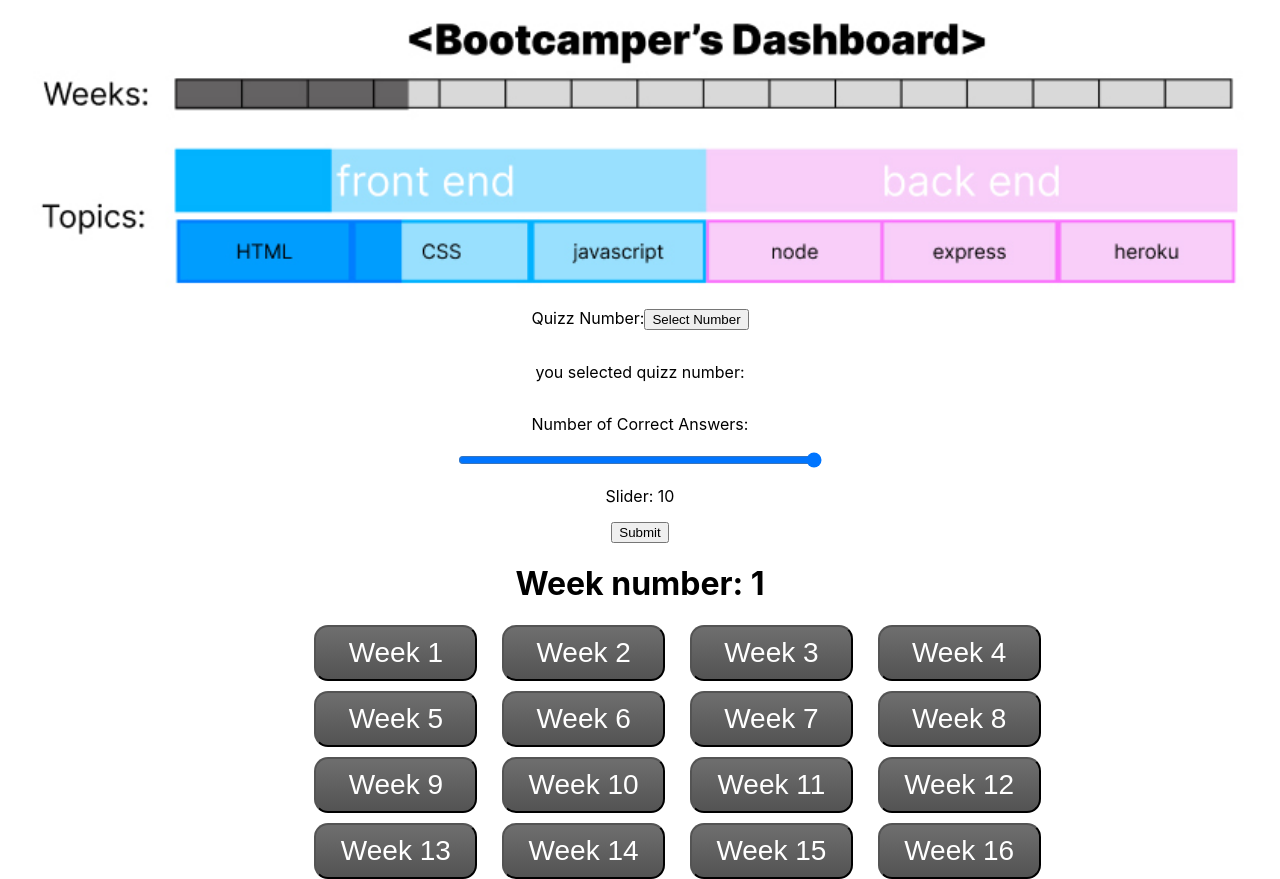
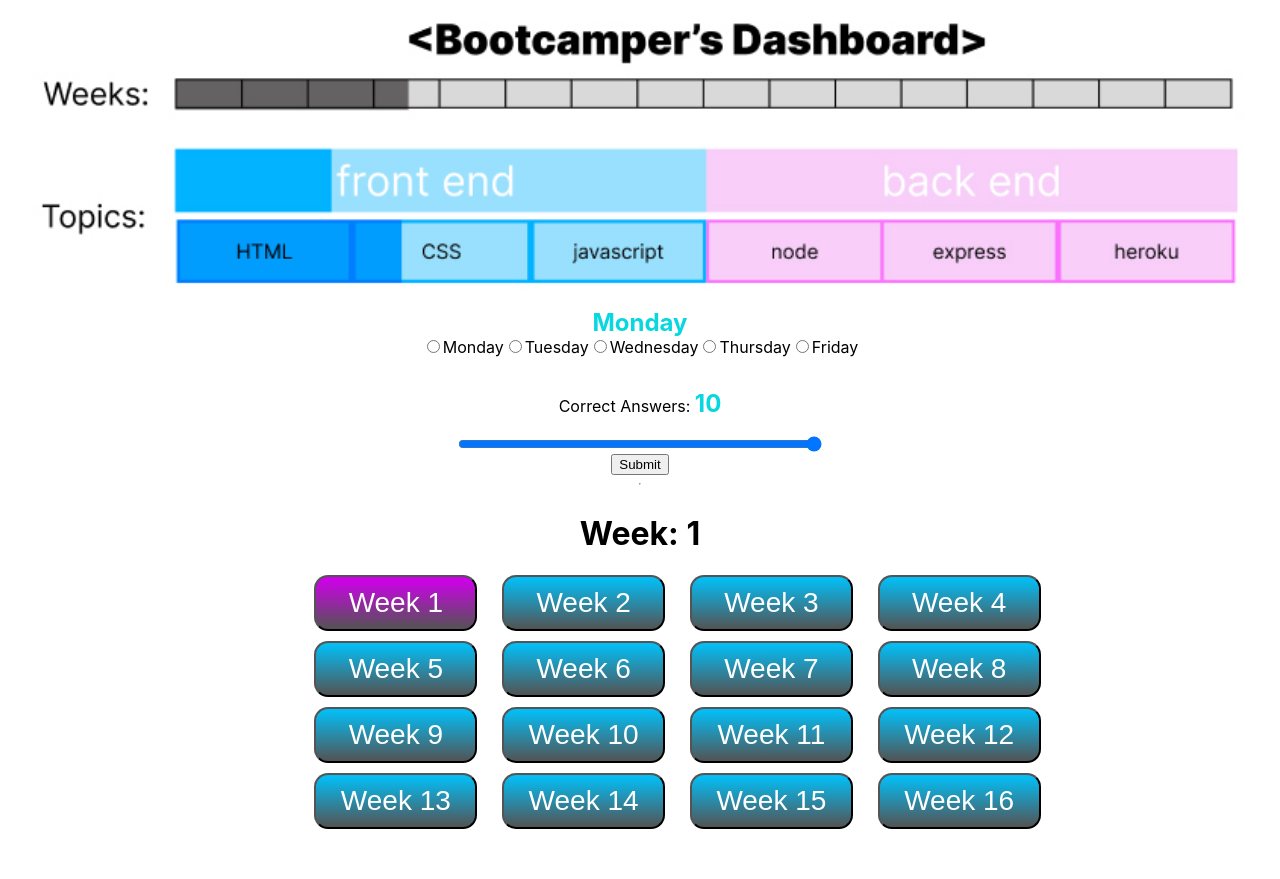
Before and after one commit to SchoolOfCode/w9_frontend-project-magic-room-32, a React (Create React App) app in the folder front/: page / in a window 1280 px wide. Both pictures are taken after a click on the button "Week 1". After the commit the page ends 829 px from the top, so only its background shows below. Built offline with nearby package versions, Linux system fonts and the light colour scheme.

Commit message:
week number going to the back too

```diff
--- a/front/src/components/App/App.js
+++ b/front/src/components/App/App.js
@@ -1,5 +1,6 @@
 
 import './App.css';
+import {useState} from 'react';
 import TopHeader from '../TopHeader/topHeader';
 import QuizzInput from '../QuizzInput/quizzInput';
 
@@ -11,20 +12,57 @@ import EachWeek from "../Buttons/eachWeek"
 
 
 function App() {
+
+  const [week, setWeek] = useState(1)
+
+
+
+
+// WEEK BUTTONS:🏀
+  function handleWeekClick(event) {
+
+
+
+    // event.target.style.background = 'linear-gradient(to bottom, rgb(206, 1, 233) 5%, #535353 100%)';
+    document.querySelector('.week').style.background = 'linear-gradient(to bottom, rgb(206, 1, 233) 5%, #535353 100%)';
+
+
+
+    let quizzInput= document.querySelector('#quizzInput');
+    quizzInput.style.display = 'flex';
+
+    setWeek(event.target.id);
+
+
+    // HIGHLIGHTING BUTTON:
+
+  }
+
+
+
+
+
+
+
+
+
+
+
   return (
     <div className="App">
 
 
 
     <TopHeader />
-    <QuizzInput />
+
+
+    <QuizzInput  week={week} />
 
 
 
 
-
-<EachWeek></EachWeek>
-
+{/* 🏀 */}
+<EachWeek  handleWeekClick={handleWeekClick}  />
 
 
     </div>
--- a/front/src/components/Buttons/buttons.css
+++ b/front/src/components/Buttons/buttons.css
@@ -424,19 +424,10 @@ h1 {
 
 
 
-.week {
-    background: linear-gradient(to bottom, #6d6d6d 5%, #535353 100%);
-    background-color: #6d6d6d;
-    border-radius: 14px;
-    display: inline-block;
-    cursor: pointer;
-    color: #ffffff;
-    font-family: Arial;
-    font-size: 28px;
-    padding: 10px 15px;
-    text-align: center;
 
-}
+
+
+
 #EachWeek {
 
     display: grid;
@@ -444,3 +435,34 @@ h1 {
     width: 100%;
     gap: 10px 25px;
 }
+
+
+
+
+
+
+
+
+.week {
+    background: linear-gradient(to bottom, #05bcf3 5%, #535353 100%);
+    background-color: #6d6d6d;
+    color: #ffffff;
+    border-radius: 14px;
+    display: inline-block;
+    cursor: pointer;
+    font-family: Arial;
+    font-size: 28px;
+    padding: 10px 15px;
+    text-align: center;
+
+}
+
+
+
+
+.week:hover {
+
+
+    background: linear-gradient(to bottom, rgb(206, 1, 233) 5%, #535353 100%);
+
+}
--- a/front/src/components/Buttons/eachWeek.js
+++ b/front/src/components/Buttons/eachWeek.js
@@ -10,9 +10,29 @@ import {useState} from 'react';
 
 
 // component:
-export default function EachWeek() {
+export default function EachWeek({handleWeekClick}) {
 
     const [weekNumber, setWeekNumber] = useState('None');
+
+
+
+
+
+
+
+
+
+
+
+
+
+
+
+
+
+
+
+
 
     let weeks =[];
     for(let i=1; i<=16; i++) {
@@ -20,18 +40,25 @@ export default function EachWeek() {
     }
 
 
+// 🏀
+    // function handleWeekClick(event) {
+    //     let quizzInput= document.querySelector('#quizzInput');
+    //     quizzInput.style.display = 'flex';
+    //     console.log(event.target.id);
+    //     setWeekNumber(event.target.id);
+    // }
 
-    function handleWeekClick(event) {
-        let quizzInput= document.querySelector('#quizzInput');
-        quizzInput.style.display = 'flex';
-        console.log(event.target.id);
-        setWeekNumber(event.target.id);
-    }
+
+
+
+
+
+
 
 
     return (
         <div>
-            <h1>Week number: {weekNumber}</h1>
+            {/* <h1>Week:  {weekNumber}</h1> */}
             <div id="EachWeek">
 
             {
--- a/front/src/components/QuizzInput/quizzInput.css
+++ b/front/src/components/QuizzInput/quizzInput.css
@@ -21,7 +21,7 @@
 
 
 #quizzNumberSelect {
-    display: none;
+    /* display: none; */
     align-items: center;
 }
 
@@ -30,3 +30,15 @@
     width: 30%;
     align-items: center;
 }
+
+
+
+
+
+
+
+.boldFont {
+    font-weight: bold;
+    font-size: 1.5em;
+    color: rgb(7, 215, 223);
+}
--- a/front/src/components/QuizzInput/quizzInput.js
+++ b/front/src/components/QuizzInput/quizzInput.js
@@ -1,7 +1,5 @@
 
 import './quizzInput.css';
-import EachWeek from '../Buttons/eachWeek';
-
 import { useState} from 'react';
 
 
@@ -17,10 +15,14 @@ import { useState} from 'react';
 
 
 
-export default function QuizzInput() {
+export default function QuizzInput({week}) {
+
+    let weekdays = ['Monday', 'Tuesday','Wednesday', 'Thursday','Friday'];
+
 
     // number of quizz selected:
     const [quizzNumberSelected, setQuizzNumberSelected] = useState(true);
+
     const [correctAnswers, setCorrectAnswers] = useState(10);
 
 
@@ -110,21 +112,9 @@ function  handleRadioChange(event) {
     async function submitResults() {
 
 
-        // testing no radio inputs:
-
-
-        console.log('testing no radio inputs: >>>');
-
-
-        // console.log(typeof document.querySelector('input[name="quizzNumber"]:checked').value);
-        // console.log(document.querySelector('input[name="quizzNumber"]:checked').value);
-
-        console.log('quiz radio on submit: >>> ', quizzNumberRadio);
+        console.log('week selected: >>>>> inside quizzInput' , week);
+        console.log('quiz number radio on submit: >>> ', quizzNumberRadio);
         console.log('quiz slider on submit: >>> ', correctAnswers);
-
-
-
-        console.log('finished testing no radio inputs');
 
 
 
@@ -138,25 +128,11 @@ function  handleRadioChange(event) {
 
 
 
-        // let radioSelected = document.querySelector('input[name="quizzNumber"]:checked').value;
-
-        // if(radioSelected >= 1 && radioSelected <=5) {
-        //     alert(`you chose ${radioSelected}`);
-        // }
-        // else {
-        //     alert('no radio selected')
-        //     radioSelected = 1;
-
-        // }
-
-
-        // setQuizzNumber(radioSelected);
 
 
 
 
-        // console.log('correct answers: >>> ', correctAnswers);
-        // console.log('radio selected: >>> ', quizzNumber);
+
 
 
 
@@ -169,8 +145,9 @@ function  handleRadioChange(event) {
         //         "Content-Type": "application/json",
         //     },
         //     body: JSON.stringify({
-        //         quizzNumber: radioSelected,
-        //         correctAnswers: correctAnswers}),
+        //         quizzNumber: quizzNumberRadio,
+        //         correctAnswers: correctAnswers,
+        //         weekNumber: 1}),
         // })
 
         // .then(response => response.json())
@@ -180,6 +157,8 @@ function  handleRadioChange(event) {
         // })
 
 
+        let quizzInput= document.querySelector('#quizzInput');
+        // quizzInput.style.display = 'none';
 
 
 
@@ -199,43 +178,61 @@ function  handleRadioChange(event) {
 
 
 
-    return (<div id='quizzInput'>
+    return (
+
+
+    <div id='quizzInput'>
+
+
 
 
 
 
 
 {/* QUIZZ NUMBER radio buttons */}
-<p>Quizz Number:
+<p><span className='boldFont'> {quizzNumberRadio?  weekdays[quizzNumberRadio-1] : ''}</span>
 
-        <button onClick={handleQuizzNumberSelect}> Select Number</button>
+        {/* <button onClick={handleQuizzNumberSelect}> Select Number</button> */}
         <div id='quizzNumberSelect'>
 
             <input type='radio' value='1' id='1'  name='quizzNumber' onChange={handleRadioChange} />
-            <label for='quizzNumber'>1</label>
+            <label for='quizzNumber'>Monday</label>
 
             <input type='radio' value='2' id ='2' name='quizzNumber' onChange={handleRadioChange}/>
-            <label for='quizzNumber'>2</label>
+            <label for='quizzNumber'>Tuesday</label>
 
             <input type='radio' value='3' id='3' name='quizzNumber' onChange={handleRadioChange}/>
-            <label for='quizzNumber'>3</label>
+            <label for='quizzNumber'>Wednesday</label>
 
             <input type='radio' value='4'  id='4' name='quizzNumber' onChange={handleRadioChange}/>
-            <label for='quizzNumber'>4</label>
+            <label for='quizzNumber'>Thursday</label>
 
             <input type='radio' value='5'  id='5' name='quizzNumber' onChange={handleRadioChange}/>
-            <label for='quizzNumber'>5</label>
+            <label for='quizzNumber'>Friday</label>
 
         </div>
 </p>
 
-<p>you selected quizz number: {quizzNumberSelected}</p>
+
+
+
+
+
+{/* <p>you selected quizz number:</p> */}
 
 
 
 
 {/* SLIDER selector:  */}
-<p>Number of Correct Answers:
+<p>Correct Answers:   <span className='boldFont'>{correctAnswers}</span>
+
+
+
+</p>
+
+
+<input      type="range" min="1" max="10" step='1'
+            class="slider" id="slider" default-value='0' onChange={handleSliderChange} />
 
 
 
@@ -244,20 +241,15 @@ function  handleRadioChange(event) {
 
 
 
+<button onClick={submitResults}>Submit</button>
+<hr />
 
-</p>
-
-
-<input      type="range" min="1" max="10" step='1'
-            class="slider" id="slider" default-value='0' onChange={handleSliderChange} />
-<p id='sliderValue'>Slider: {correctAnswers} </p>
+<h1>Week: {week}</h1>
 
 
 
 
+</div>
 
-
-<button onClick={submitResults}>Submit</button>
-
-    </div>)
+)
 }
```
